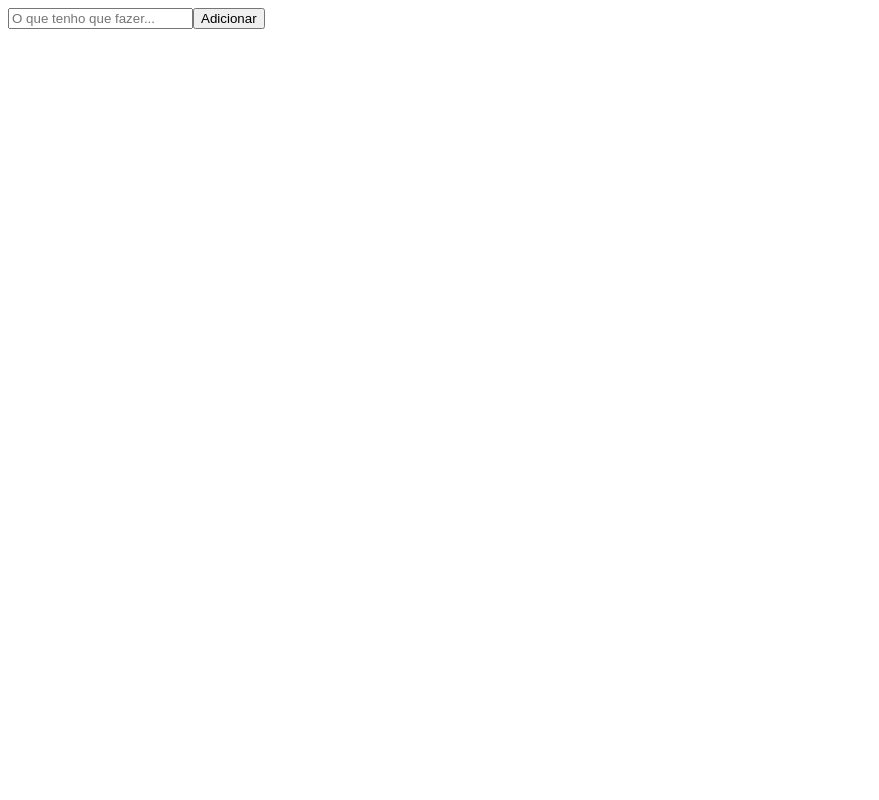
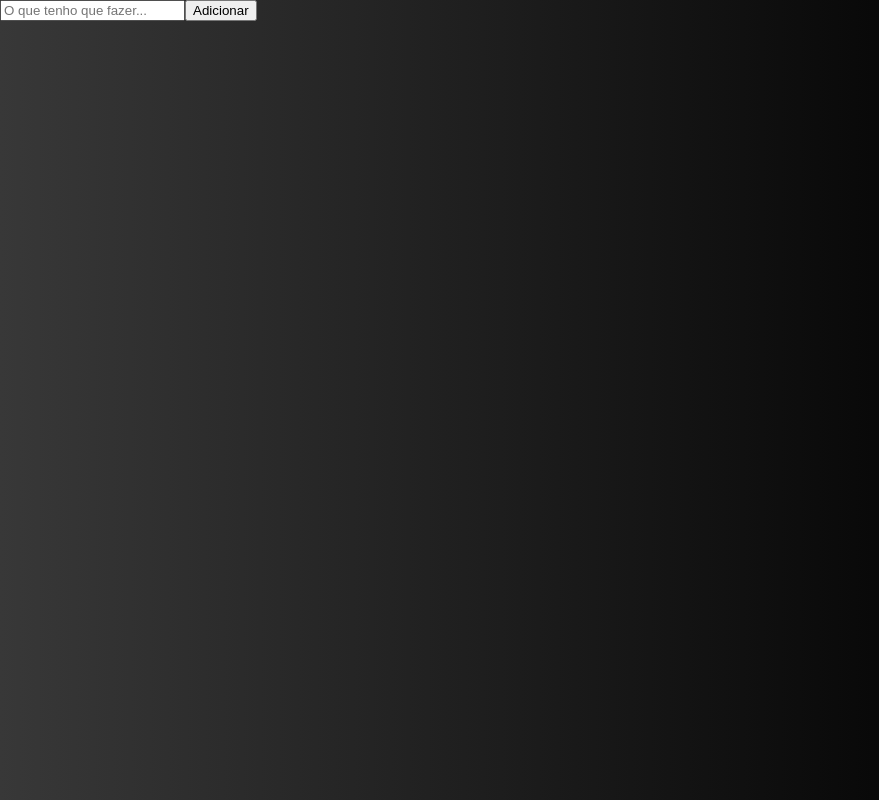
Before and after one commit to W-Carlos/todo-list-react, a React (Vite) app: page / in a window 1280 px wide. Shown: the whole page, without its empty margins (0-879 px from the left). Built offline with nearby package versions, Linux system fonts and the light colour scheme.

Commit message:
created global styles

```diff
--- a/package.json
+++ b/package.json
@@ -11,6 +11,7 @@
   "dependencies": {
     "react": "^18.2.0",
     "react-dom": "^18.2.0",
+    "styled-components": "^5.3.6",
     "uuid": "^9.0.0"
   },
   "devDependencies": {
--- a/src/App.jsx
+++ b/src/App.jsx
@@ -1,5 +1,6 @@
 import React, { useState } from "react";
 import { v4 as uuidv4 } from "uuid";
+import { Container } from './styles'
 
 function App() {
   const [list, setList] = useState([]) // Estado que guarda a lista completa
@@ -16,7 +17,7 @@
   }
 
   return (
-    <div>
+    <Container>
       <input
         onChange={inputChange}
         type="text"
@@ -29,7 +30,7 @@
           return <li key={listItem.id}>{listItem.task}</li>;
         })}
       </ul>
-    </div>
+    </Container>
   );
 }
 
--- /dev/null
+++ b/src/globalStyles.js
@@ -0,0 +1,12 @@
+import { createGlobalStyle } from 'styled-components'
+
+const GlobalStyle = createGlobalStyle`
+    body {
+        margin: 0;
+        padding: 0;
+        box-sizing: border-box;
+        outline: none;
+    }
+`
+
+export default GlobalStyle
--- a/src/main.jsx
+++ b/src/main.jsx
@@ -1,9 +1,11 @@
 import React from 'react'
 import ReactDOM from 'react-dom/client'
 import App from './App'
+import GlobalStyle from './globalStyles'
 
 ReactDOM.createRoot(document.getElementById('root')).render(
   <React.StrictMode>
+    <GlobalStyle />
     <App />
   </React.StrictMode>
 )
--- /dev/null
+++ b/src/styles.js
@@ -0,0 +1,7 @@
+import styled from "styled-components";
+
+export const Container = styled.div`
+    width: 100vw;
+    height: 100vh;
+    background: linear-gradient(90deg, #383838 0%, #000000 81.25%);
+`
```
Also changed, not shown: 1 other file (tests, documents, lock files or other folders).
